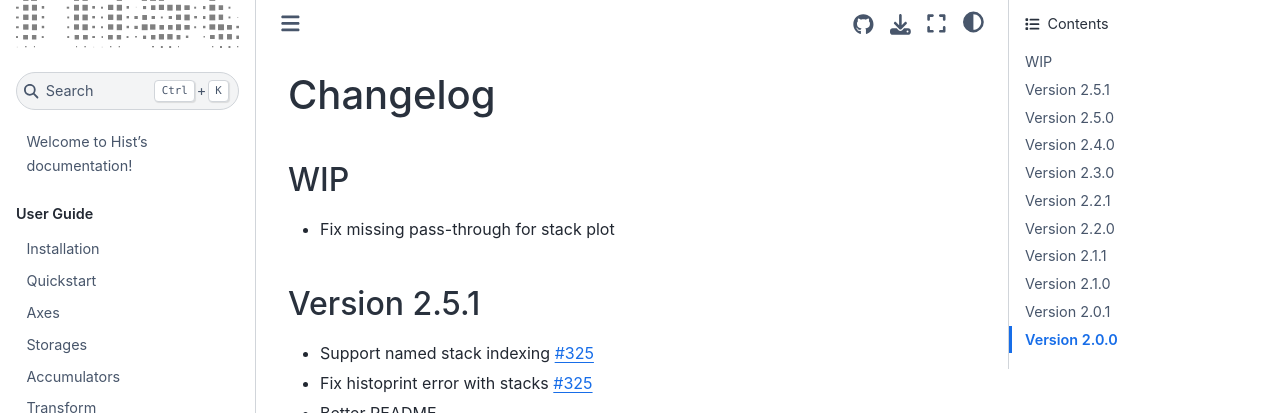
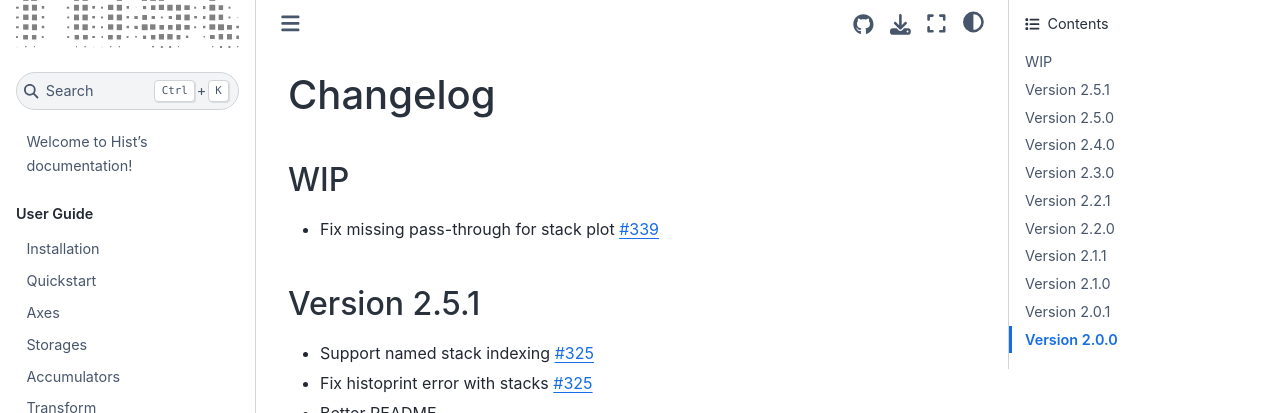
Before and after one commit to scikit-hep/hist, a Sphinx documentation site: the page built from docs/changelog.md, in a window 1280 px wide and 900 px high. Shown: the top 413 px of the window. Built offline with Sphinx 7.4.7 and the Sphinx Book theme 1.1.4, drawn with Linux system fonts in a browser that asks for light colours; pages that are not in the unit, such as notebooks, are missing from menus.

Commit message:
Update changelog.md

```diff
--- a/docs/changelog.md
+++ b/docs/changelog.md
@@ -3,6 +3,7 @@
 ## WIP
 
 * Fix missing pass-through for stack plot
+  [#339](https://github.com/scikit-hep/hist/pull/339)
 
 ## Version 2.5.1
 
```
